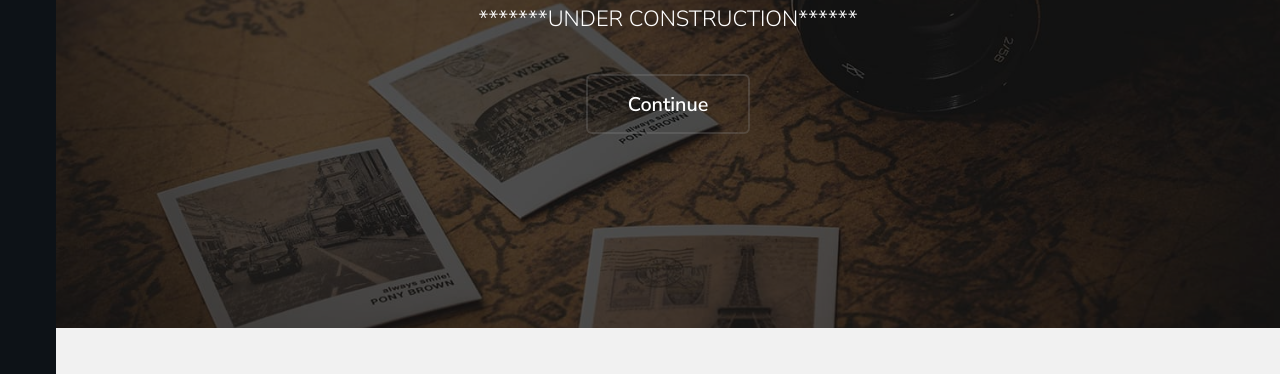
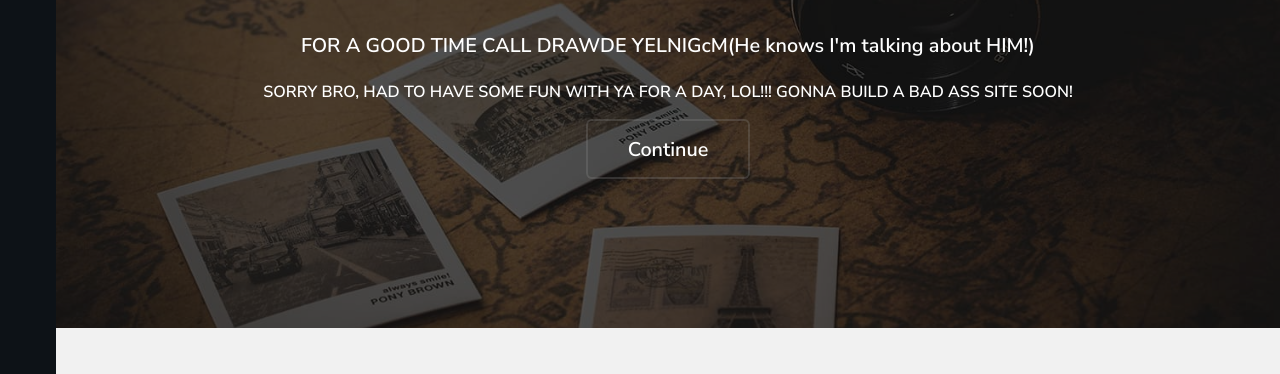
Before and after one commit to mmsmith9981/mmsmith9981.github.io, a plain HTML site: page index.html in a window 1280 px wide. Shown: the part 272-646 px from the top of the page. Drawn offline with Linux system fonts and the light colour scheme.

Commit message:
Update index.html

```diff
--- a/index.html
+++ b/index.html
@@ -21,6 +21,8 @@
 					</ul></nav><!-- Main --><section id="main"><!-- Banner --><section id="banner"><div class="inner">
 								<h1>SmithCo LV, LLC- UNDER CONTSTRUCTION</h1>
 								<p>*******UNDER CONSTRUCTION******</p>
+								<h3>FOR A GOOD TIME CALL DRAWDE YELNIGcM(He knows I'm talking about HIM!)</h3>
+								<h4>SORRY BRO, HAD TO HAVE SOME FUN WITH YA FOR A DAY, LOL!!!  GONNA BUILD A BAD ASS SITE SOON!</h4>
 								<ul class="actions"><li><a href="#galleries" class="button alt scrolly big">Continue</a></li>
 								</ul></div>
 						</section><!-- Gallery --><section id="galleries"><!-- Photo Galleries --><div class="gallery">
```
